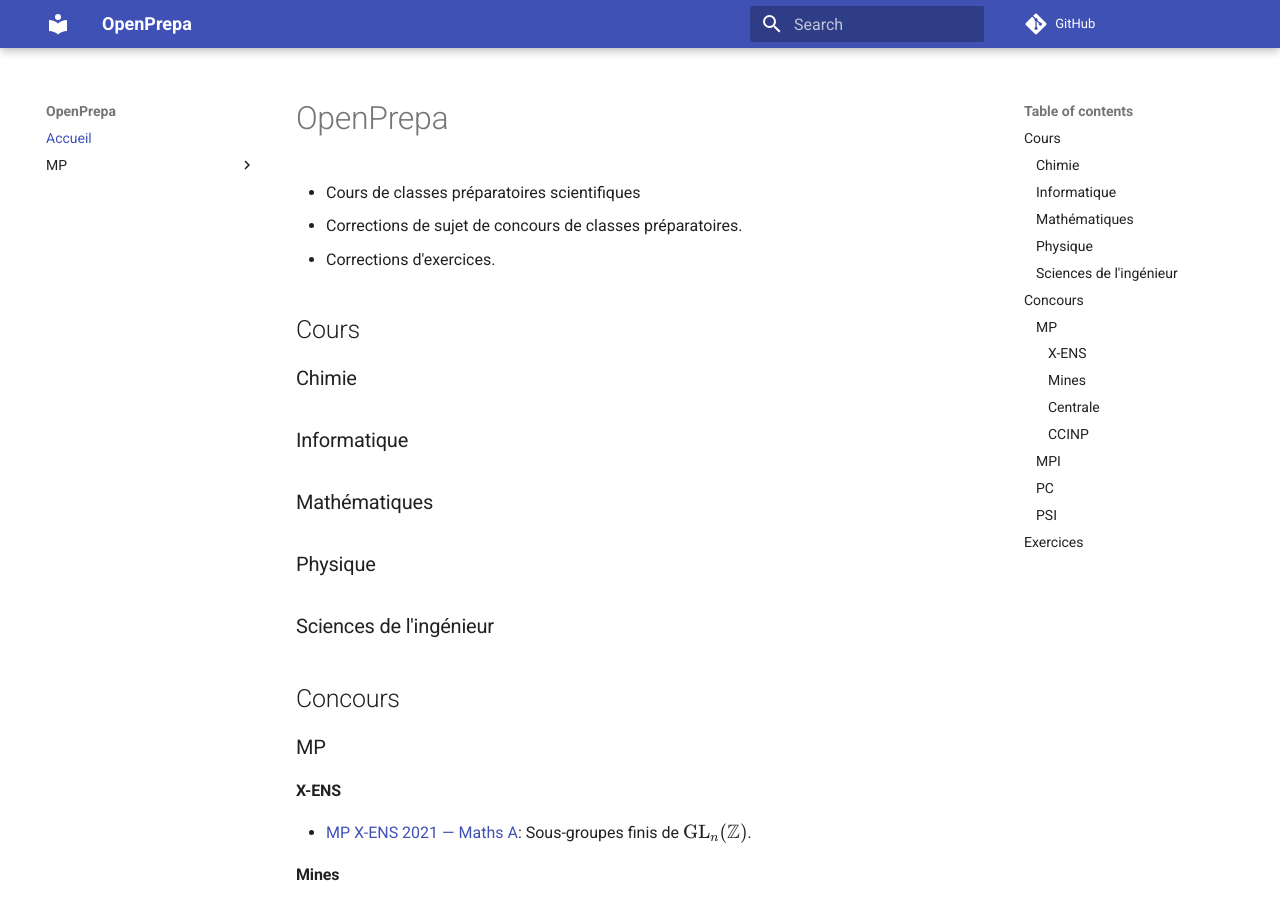
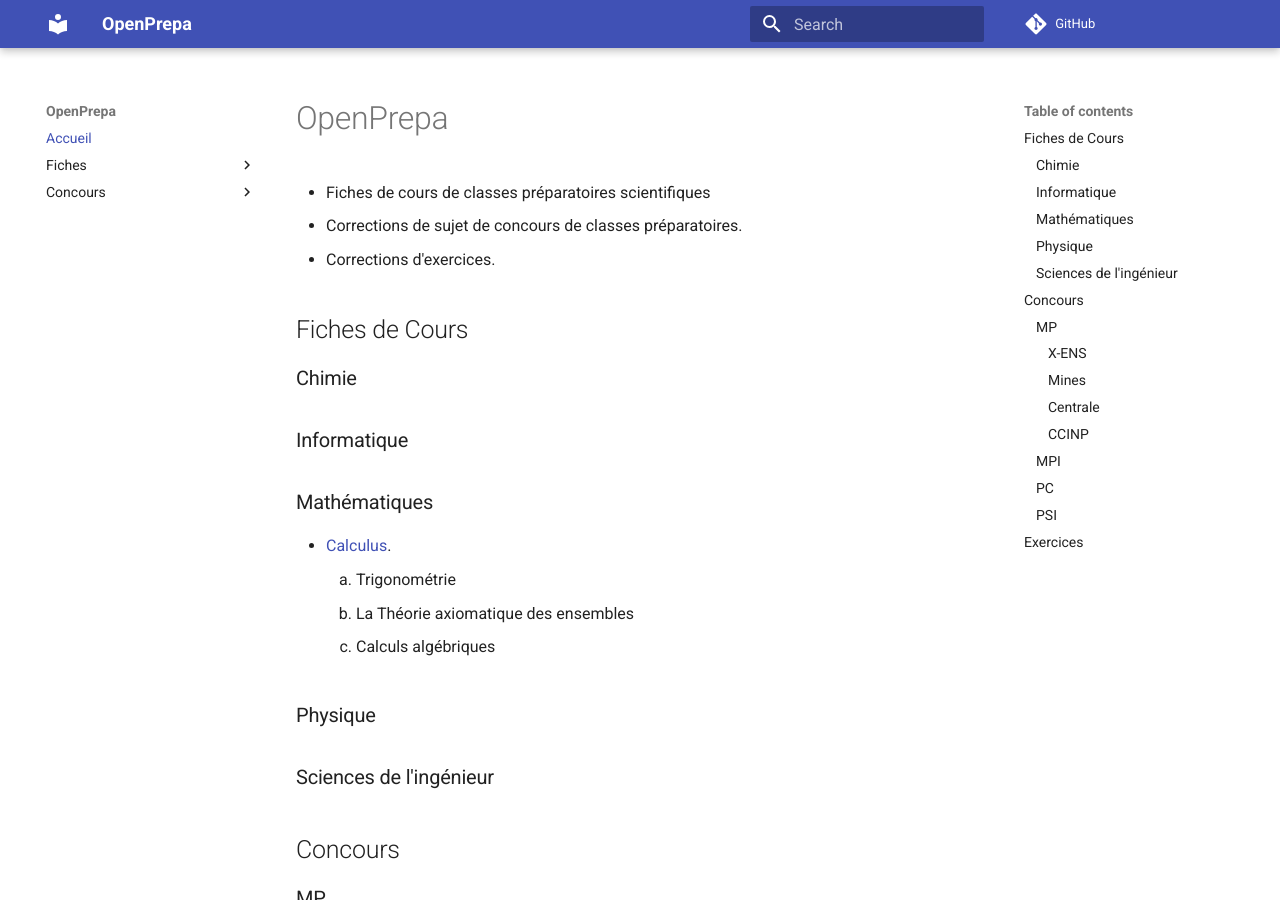
Before and after one commit to llawn/OpenPrepa, an MkDocs documentation site: the page built from docs/index.md, in a window 1280 px wide and 900 px high. Built offline with MkDocs 1.6.1 and Material for MkDocs 9.7.7, drawn with Linux system fonts in a browser that asks for light colours; comment, search, counter and statistics services are not loaded.

Commit message:
feat: take into account the new src structure

```diff
--- a/docs/index.md
+++ b/docs/index.md
@@ -1,16 +1,21 @@
 # OpenPrepa
 
-- Cours de classes préparatoires scientifiques
+- Fiches de cours de classes préparatoires scientifiques
 - Corrections de sujet de concours de classes préparatoires.
 - Corrections d'exercices.
 
-## Cours
+## Fiches de Cours
 
 ### Chimie
 
 ### Informatique
 
 ### Mathématiques
+
+- [Calculus](pdfs/Fiches/maths/calculus.pdf).
+    1. Trigonométrie
+    2. La Théorie axiomatique des ensembles
+    3. Calculs algébriques
 
 ### Physique
 
@@ -22,7 +27,7 @@
 
 #### X-ENS
 
-- [MP X-ENS 2021 — Maths A](pdfs/MP/X-ENS/2021/mathsA.pdf): Sous-groupes finis de $\operatorname{GL}_n(\mathbb{Z})$.
+- [MP X-ENS 2021 — Maths A](pdfs/Sujet/MP/X-ENS/2021/mathsA.pdf): Sous-groupes finis de $\operatorname{GL}_n(\mathbb{Z})$.
 
 #### Mines
 
--- a/mkdocs.yml
+++ b/mkdocs.yml
@@ -32,7 +32,11 @@ extra:
 use_directory_urls: true
 nav:
   - Accueil: index.md
-  - MP:
-    - X-ENS:
-      - 2021:
-          - Maths A - Sous-groupes finis de $\operatorname{GL}_n(\mathbb{Z})$: pdfs/MP/X-ENS/2021/mathsA.pdf
+  - Fiches:
+      - Maths:
+          - Calculus: pdfs/fiches/maths/calculus.pdf
+  - Concours:
+      - MP:
+          - X-ENS:
+              - 2021:
+                  - Maths A - Sous-groupes finis de $\operatorname{GL}_n(\mathbb{Z})$: pdfs/sujet/MP/X-ENS/2021/mathsA.pdf
--- a/pyproject.toml
+++ b/pyproject.toml
@@ -1,7 +1,7 @@
 [project]
 name = "openprepa"
 version = "0.1.0"
-description = "Cours et corrections pour classes préparatoires scientifiques"
+description = "Cours et corrections pour CPGE"
 readme = "README.md"
 requires-python = ">=3.14"
 dependencies = [
```
Also changed, not shown: 1 other file.
